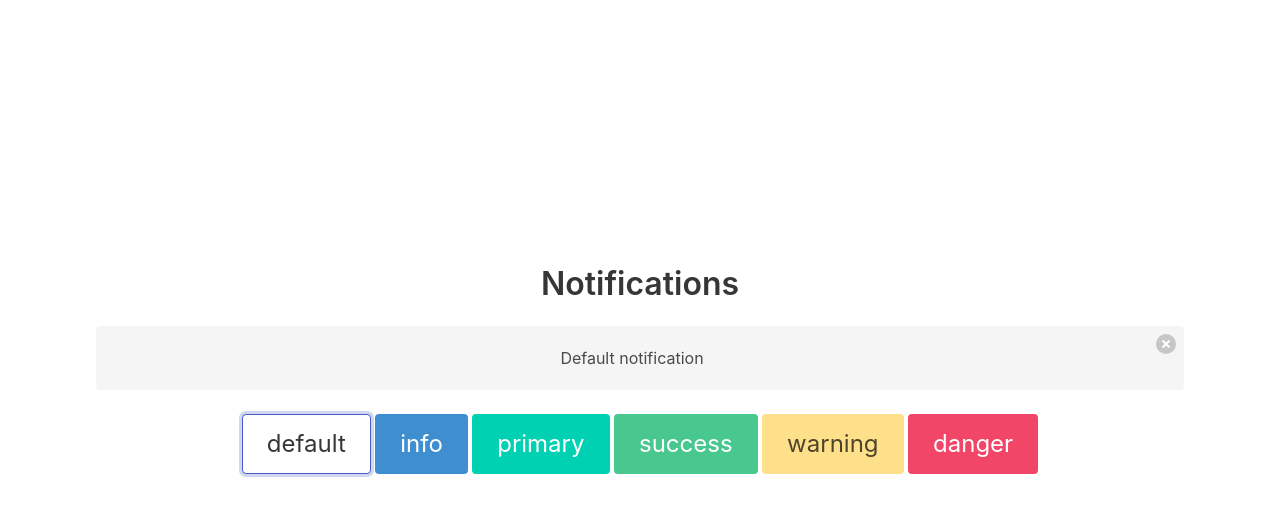
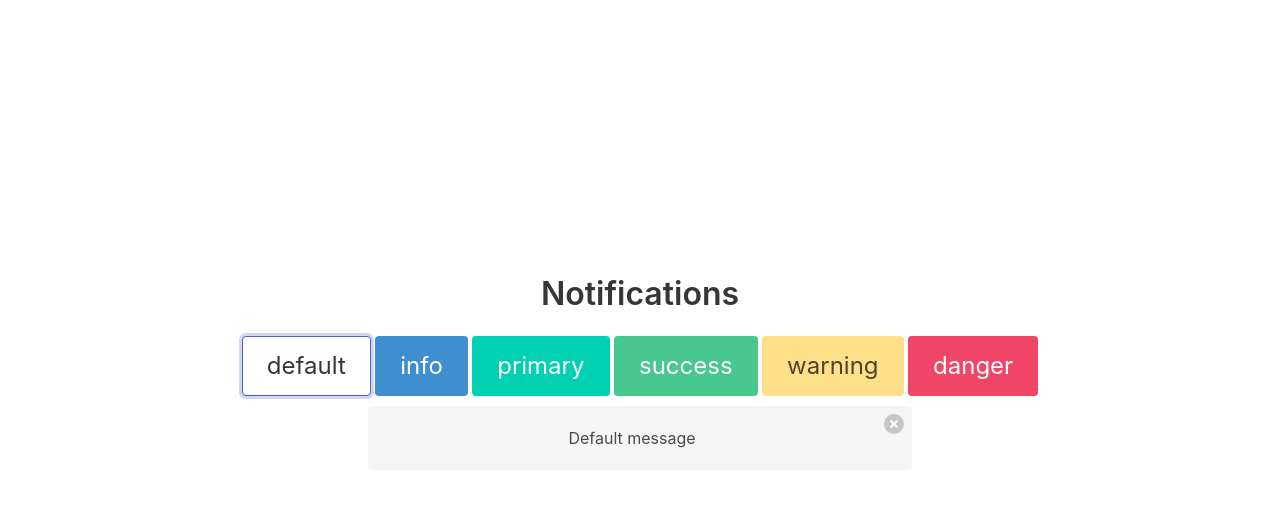
Before and after one commit to diewland/vegeta.js, a plain HTML site: page index.html in a window 1280 px wide. Both pictures are taken after a click on the link "default". Shown: the part 122-638 px from the top of the page. Drawn offline with nearby package versions, Linux system fonts and the light colour scheme.

Commit message:
revise demo page

```diff
--- a/index.html
+++ b/index.html
@@ -1,6 +1,16 @@
 <link rel="stylesheet" href="https://maxcdn.bootstrapcdn.com/font-awesome/4.6.3/css/font-awesome.min.css">
 <link rel="stylesheet" href="https://cdnjs.cloudflare.com/ajax/libs/bulma/0.2.3/css/bulma.min.css">
 <script src='https://code.jquery.com/jquery-3.1.1.slim.min.js'></script>
+<style>
+  /* custom this page only */
+  .button {
+    margin-bottom: 10px;
+  }
+  div.notification {
+    width: 50%;
+    margin: 0px auto;
+  }
+</style>
 
 <section class="hero is-large">
   <!-- Hero header: will stick at the top -->
@@ -30,7 +40,7 @@
           Bulma.io
         </a>
         <span class="nav-item">
-          <a class="button" href='https://github.com/diewland/vegeta.js'>
+          <a class="button" href='https://github.com/diewland/vegeta-js'>
             <span class="icon">
               <i class="fa fa-github"></i>
             </span>
@@ -45,17 +55,15 @@
   <div class="hero-body">
     <div class="container has-text-centered">
 
-      <h1 class="title">
-        Notifications
-      </h1>
-      <div class='vegeta-msg'></div>
-      <br />
+      <h1 class="title">Notifications</h1>
       <a class='button is-large' id='btn-default' href='#/'>default</a>
       <a class='button is-info is-large' id='btn-info' href='#/'>info</a>
       <a class='button is-primary is-large' id='btn-primary' href='#/'>primary</a>
       <a class='button is-success is-large' id='btn-success' href='#/'>success</a>
       <a class='button is-warning is-large' id='btn-warning' href='#/'>warning</a>
       <a class='button is-danger is-large' id='btn-danger' href='#/'>danger</a>
+
+      <div class='trunk'>Paste wherever you wanna notify</div>
 
     </div>
   </div>
@@ -65,19 +73,30 @@
 <script src='./vegeta.js'></script>
 <script>
 
-  // init
+  // new vegeta!
   var v = new Vegeta();
 
-  // nav toggle
-  v.bind_nav_toggle();
+  v.bind_nav_toggle();    // bind navigation toggle
+  v.bind_notif('.trunk'); // bind notification to <div class='.trunk' />
 
-  // notifications
-  v.bind_notif('.vegeta-msg');
-  $('#btn-default').click(function(){ v.notif('Default notification'); });
-  $('#btn-info').click(function(){ v.notif_info('Info notification'); });
-  $('#btn-primary').click(function(){ v.notif_primary('Primary notification'); });
-  $('#btn-success').click(function(){ v.notif_success('Success notification'); });
-  $('#btn-warning').click(function(){ v.notif_warning('Warning notification'); });
-  $('#btn-danger').click(function(){ v.notif_danger('Danger notification'); });
+  // call notifications
+  $('#btn-default').click(function(){
+    v.notif('Default message');
+  });
+  $('#btn-info').click(function(){
+    v.notif_info('Info message');
+  });
+  $('#btn-primary').click(function(){
+    v.notif_primary('Primary message');
+  });
+  $('#btn-success').click(function(){
+    v.notif_success('Success message');
+  });
+  $('#btn-warning').click(function(){
+    v.notif_warning('Warning message');
+  });
+  $('#btn-danger').click(function(){
+    v.notif_danger('Danger message');
+  });
 
 </script>
```
